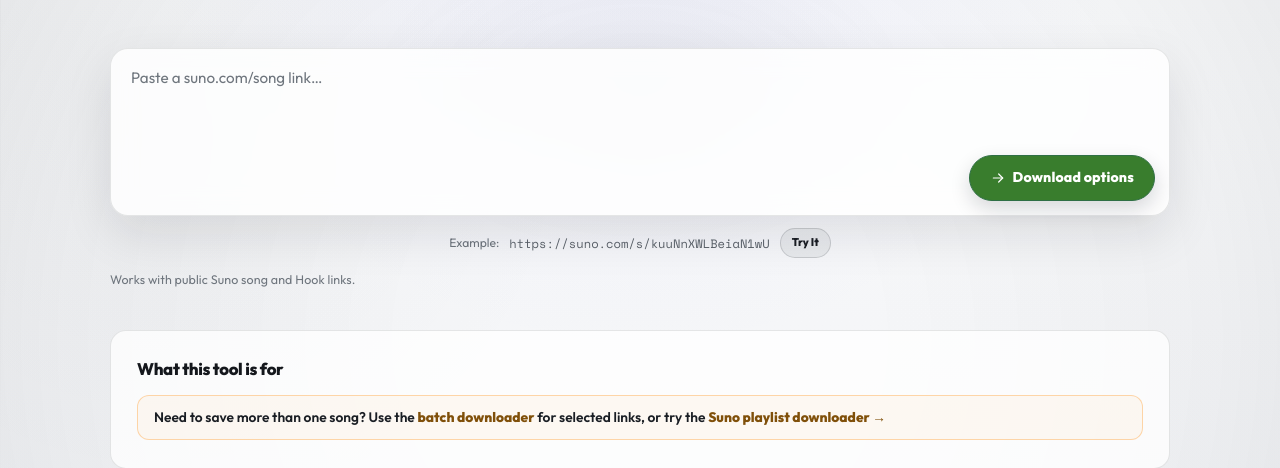
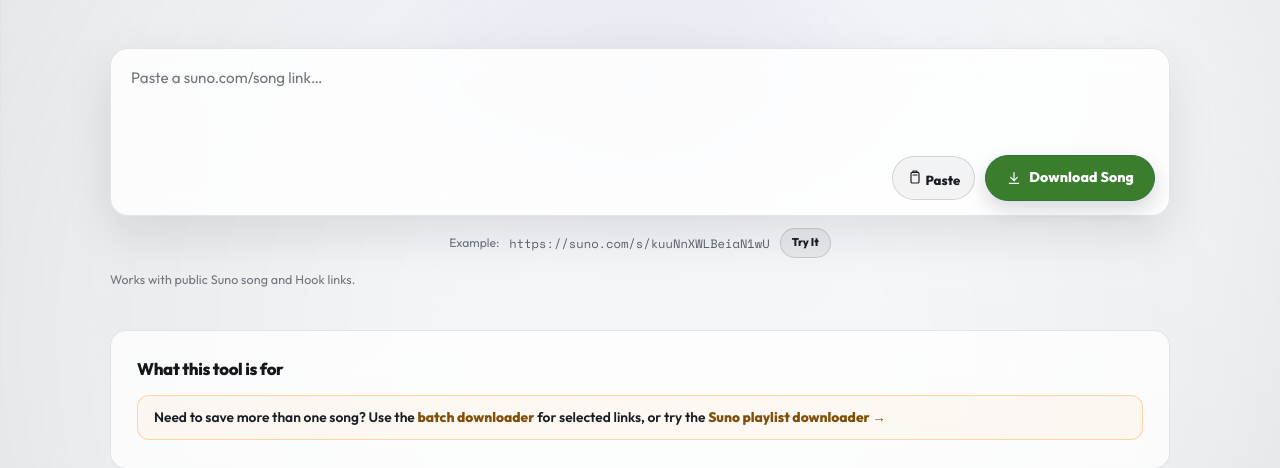
Before and after one commit to RanaUniverse/suno_1_checking, a Flask app: page / in a window 1280 px wide. Shown: the part 61-529 px from the top of the page. Run offline with Flask 3, Linux system fonts and the light colour scheme; some libraries are stand-ins or nearby versions.

Commit message:
change the download button stylish

```diff
--- a/static/shared/downloader.css
+++ b/static/shared/downloader.css
@@ -130,7 +130,7 @@
 }
 
 .dl-paste-btn {
-    display: none;
+    display: inline;
     align-items: center;
     justify-content: center;
     gap: 7px;
--- a/templates/index.html
+++ b/templates/index.html
@@ -78,14 +78,20 @@ index.html
                 <span id="dl-paste-label">Paste</span>
               </button>
               <button type="submit" class="dl-btn-primary" id="dl-submit" aria-label="Find download options">
-                <span class="dl-submit-spinner" aria-hidden="true"></span>
+                <span class="dl-submit-spinner" aria-hidden="true">
+                </span>
+
+
                 <svg class="ic" viewBox="0 0 24 24" fill="none" stroke="currentColor" stroke-width="1.8"
                   stroke-linecap="round" stroke-linejoin="round" aria-hidden="true">
-                  <path d="M5 12h14" />
-                  <path d="M13 6l6 6-6 6" />
+                  <path d="M12 4v12" />
+                  <path d="M7 11l5 5 5-5" />
+                  <path d="M5 20h14" />
                 </svg>
-                <span class="dl-submit-label-wide">Download options</span>
-                <span class="dl-submit-label-compact">Download</span>
+
+                <span class="dl-submit-label-wide">Download Song</span>
+                <span class="dl-submit-label-compact">Download Song</span>
+
               </button>
             </div>
           </div>
@@ -1699,8 +1705,8 @@ index.html
         input.disabled = lookupInProgress;
         if (pasteBtn) pasteBtn.disabled = lookupInProgress;
         if (exampleTry) exampleTry.disabled = lookupInProgress;
-        var label = lookupInProgress ? "Loading…" : "Download options";
-        var compactLabel = lookupInProgress ? "Loading…" : "Download";
+        var label = lookupInProgress ? "Loading…" : "Download Song Again";
+        var compactLabel = lookupInProgress ? "Loading…" : "Download Song Again";
         var wideLabelEl = submitBtn.querySelector(".dl-submit-label-wide");
         var compactLabelEl = submitBtn.querySelector(".dl-submit-label-compact");
         if (wideLabelEl) wideLabelEl.textContent = label;
```
